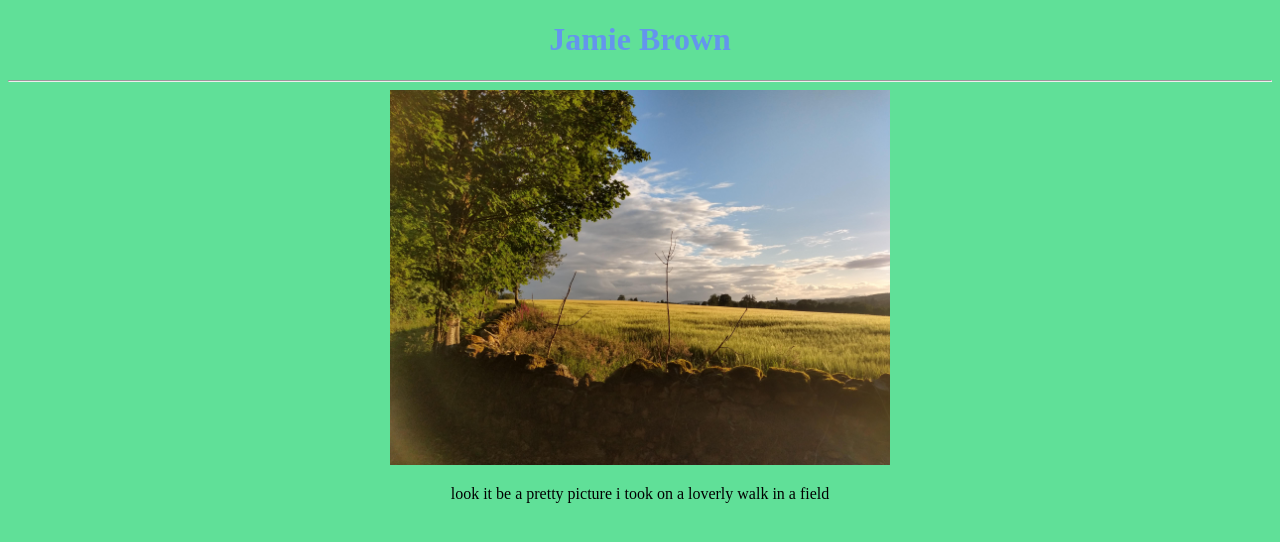
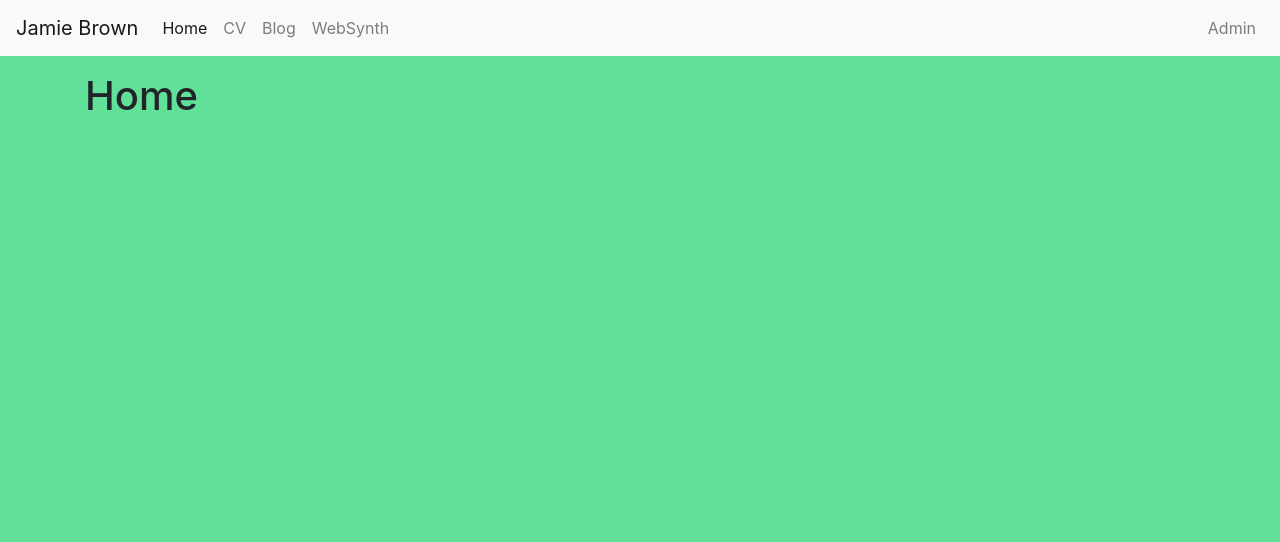
Before and after one commit to jamieb133/fun-with-flask, a Flask app: page / in a window 1280 px wide. Shown: the top 542 px of the page. Run offline with Flask 2, Linux system fonts and the light colour scheme; some libraries are stand-ins or nearby versions.

Commit message:
added templates and some bootstrap

```diff
--- a/app/admin_views.py
+++ b/app/admin_views.py
@@ -7,4 +7,4 @@ def admin_dashboard():
 
 @app.route('/admin/profile')
 def admin_profile():
-    return 'Admin Profile'
+    return render_template("admin/profile.html")
--- a/app/templates/public/index.html
+++ b/app/templates/public/index.html
@@ -1,21 +1,16 @@
-<!DOCTYPE html>
-<html>
-   <head>
-      <meta charset="UTF-8">
-      <meta name="viewport" content="width=device-width, initial-scale=1.0">
-      <meta http-equiv="X-UA-Compatible" content="ie=edge">
-      <link rel="stylesheet" href="{{ url_for('static', filename='css/style.css') }}"/>
-      <title>Index</title>
-   </head>
-   <body>
-       <center>
-            <h1 style="color: cornflowerblue;">Jamie Brown</h1>
-      </center>
-      <hr />
-      <center>
-      <img style="max-width: 500px;" src="{{ url_for('static', filename='img/italian_gardens.jpg') }}">
-      <p> look it be a pretty picture i took on a loverly walk in a field</p>
-      </center>
-      <script src="{{ url_for('static', filename='js/app.js') }}"></script>
-   </body>
-</html>
+{% extends "public/templates/public_template.html" %}
+
+{% block title %}Jamie Brown{% endblock title %}
+
+{% block main %}
+
+
+<div class="container">
+   <div class="row">
+      <div class="col">
+         <h1>Home</h1>
+      </div>
+   </div>
+</div>
+
+{% endblock main %}
--- /dev/null
+++ b/app/templates/public/templates/public_template.html
@@ -0,0 +1,47 @@
+<!doctype html>
+<html lang="en">
+  <head>
+    <!-- Required meta tags -->
+    <meta charset="utf-8">
+    <meta name="viewport" content="width=device-width, initial-scale=1, shrink-to-fit=no">
+
+    <!-- Bootstrap CSS -->
+    <link rel="stylesheet" href="https://stackpath.bootstrapcdn.com/bootstrap/4.5.0/css/bootstrap.min.css" integrity="sha384-9aIt2nRpC12Uk9gS9baDl411NQApFmC26EwAOH8WgZl5MYYxFfc+NcPb1dKGj7Sk" crossorigin="anonymous">
+    <!-- Custom CSS -->
+    <link rel="stylesheet" href="{{ url_for('static', filename='css/style.css') }}"/>
+
+    <title>{% block title %}Hello, world! {% endblock title %}</title>
+  </head>
+  <body>
+
+    <nav class="navbar navbar-expand-lg navbar-light bg-light mb-3">
+        <a class="navbar-brand" href="#">Jamie Brown</a> <button class="navbar-toggler" type="button" data-toggle="collapse" data-target="#navbarNavAltMarkup" aria-controls="navbarNavAltMarkup" aria-expanded="false" aria-label="Toggle navigation">
+          <span class="navbar-toggler-icon"></span>
+        </button>
+        <div class="collapse navbar-collapse" id="navbarNavAltMarkup">
+          <div class="navbar-nav">
+            <a class="nav-item nav-link active" href="/">Home <span class="sr-only">(current)</span></a>
+            <a class="nav-item nav-link" href="/cv">CV</a>
+            <a class="nav-item nav-link" href="/blog">Blog</a>
+            <a class="nav-item nav-link" href="/websynth">WebSynth</a>
+          </div>
+        <div class="collapse navbar-collapse" id="navbarNavAltMarkup">
+          <div class="navbar-nav ml-auto">
+            <a class="nav-item nav-link" href="/admin/dashboard">Admin</a>
+          </div>
+        </div>
+      </nav>
+
+
+    <main>
+        {% block main %}{% endblock main %}
+    </main>
+
+    <!-- Optional JavaScript -->
+    <!-- jQuery first, then Popper.js, then Bootstrap JS -->
+    <script src="https://code.jquery.com/jquery-3.5.1.slim.min.js" integrity="sha384-DfXdz2htPH0lsSSs5nCTpuj/zy4C+OGpamoFVy38MVBnE+IbbVYUew+OrCXaRkfj" crossorigin="anonymous"></script>
+    <script src="https://cdn.jsdelivr.net/npm/popper.js@1.16.0/dist/umd/popper.min.js" integrity="sha384-Q6E9RHvbIyZFJoft+2mJbHaEWldlvI9IOYy5n3zV9zzTtmI3UksdQRVvoxMfooAo" crossorigin="anonymous"></script>
+    <script src="https://stackpath.bootstrapcdn.com/bootstrap/4.5.0/js/bootstrap.min.js" integrity="sha384-OgVRvuATP1z7JjHLkuOU7Xw704+h835Lr+6QL9UvYjZE3Ipu6Tp75j7Bh/kR0JKI" crossorigin="anonymous"></script>
+    <script src="{{ url_for('static', filename='js/app.js') }}"></script>
+  </body>
+</html>
--- a/app/views.py
+++ b/app/views.py
@@ -7,8 +7,12 @@ def index():
 
 @app.route('/cv')
 def cv():
-    return 'cv'
+    return render_template('public/cv.html')
 
-@app.route('/projects')
-def projects():
-    return 'projects'
+@app.route('/blog')
+def blog():
+    return render_template('public/blog.html')
+
+@app.route('/websynth')
+def websynth():
+    return render_template('public/websynth.html')
```
Also changed, not shown: app/templates/admin/dashboard.html (+16 -16 lines), app/templates/admin/profile.html (added, +15 -0 lines), app/templates/admin/templates/admin_template.html (added, +45 -0 lines), app/templates/public/blog.html (added, +15 -0 lines), app/templates/public/cv.html (added, +15 -0 lines), app/templates/public/websynth.html (added, +15 -0 lines).
